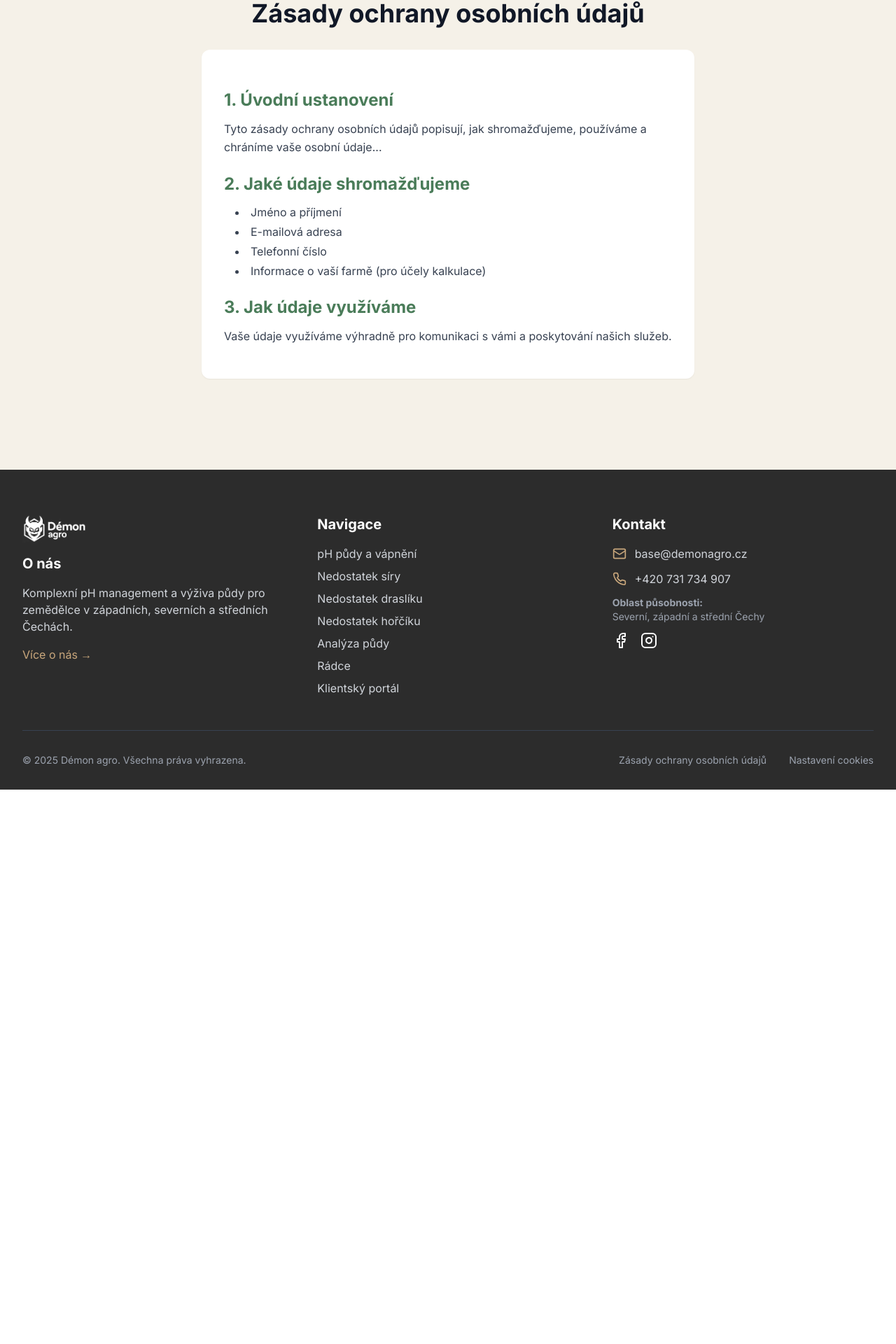
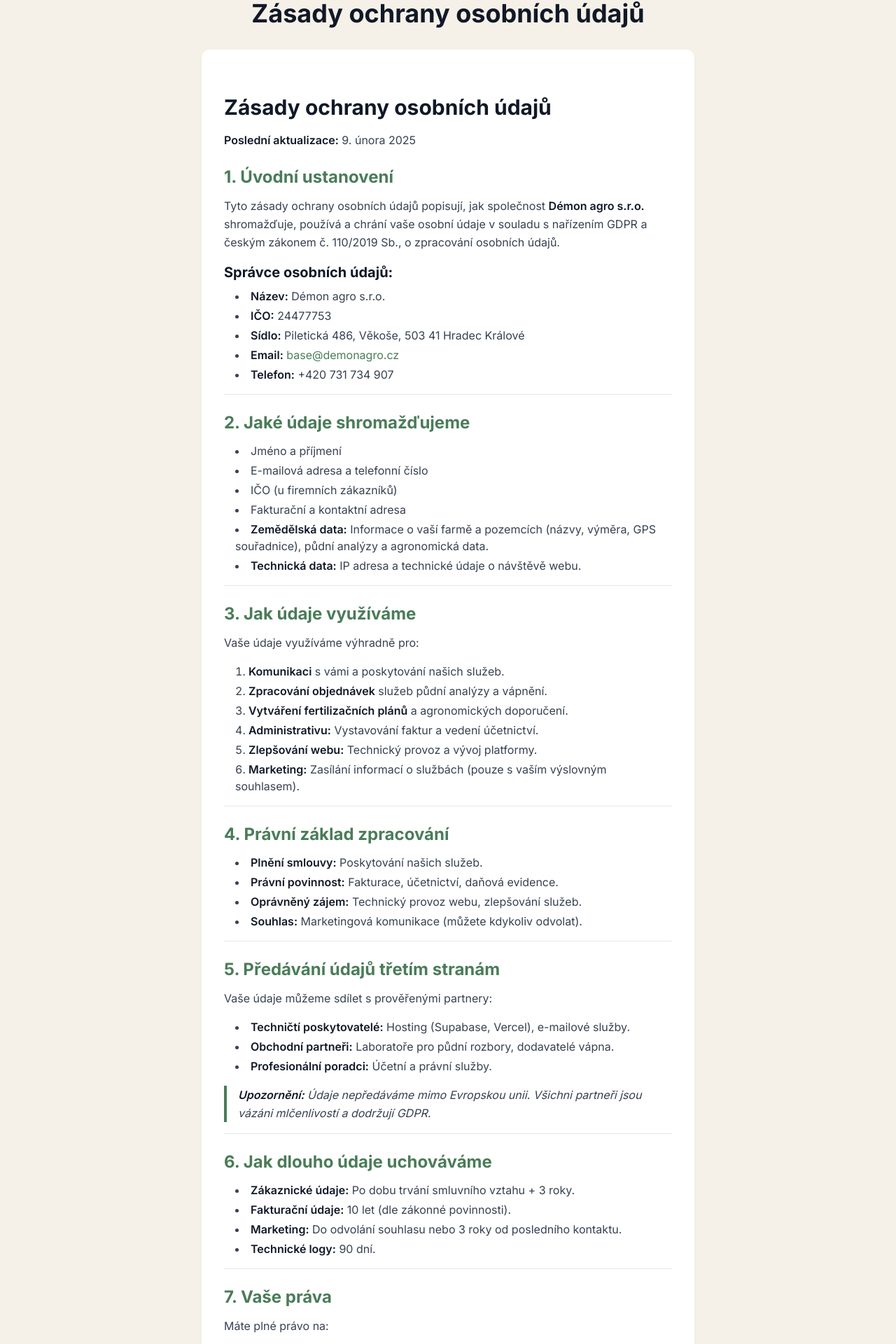
Before and after one commit to pavelbase/demon-agro-web-1.3, a Next.js app in the folder demon-agro/: page /zasady-ochrany-osobnich-udaju in a window 1280 px wide. Shown: the part 225-2145 px from the top of the page at 70% size. Before the commit the page ends 1353 px from the top, so only its background shows below. Built offline with nearby package versions, Linux system fonts and the light colour scheme; no server answers; the database is empty.

Commit message:
Oprava GDPR strĂˇnky - text natvrdo mĂ­sto localStorage (spolehlivĂ© zobrazenĂ­ na produkci)

```diff
--- a/demon-agro/app/(public)/zasady-ochrany-osobnich-udaju/page.tsx
+++ b/demon-agro/app/(public)/zasady-ochrany-osobnich-udaju/page.tsx
@@ -1,30 +1,118 @@
-"use client";
-
-import { useState, useEffect } from "react";
-import { getPageContent, defaultContent } from "@/lib/content";
 import ReactMarkdown from "react-markdown";
 
+const PRIVACY_POLICY_TEXT = `# Zásady ochrany osobních údajů
+**Poslední aktualizace:** 9. února 2025
+
+## 1. Úvodní ustanovení
+Tyto zásady ochrany osobních údajů popisují, jak společnost **Démon agro s.r.o.** shromažďuje, používá a chrání vaše osobní údaje v souladu s nařízením GDPR a českým zákonem č. 110/2019 Sb., o zpracování osobních údajů.
+
+### Správce osobních údajů:
+* **Název:** Démon agro s.r.o.
+* **IČO:** 24477753
+* **Sídlo:** Piletická 486, Věkoše, 503 41 Hradec Králové
+* **Email:** [base@demonagro.cz](mailto:base@demonagro.cz)
+* **Telefon:** +420 731 734 907
+
+---
+
+## 2. Jaké údaje shromažďujeme
+* Jméno a příjmení
+* E-mailová adresa a telefonní číslo
+* IČO (u firemních zákazníků)
+* Fakturační a kontaktní adresa
+* **Zemědělská data:** Informace o vaší farmě a pozemcích (názvy, výměra, GPS souřadnice), půdní analýzy a agronomická data.
+* **Technická data:** IP adresa a technické údaje o návštěvě webu.
+
+---
+
+## 3. Jak údaje využíváme
+Vaše údaje využíváme výhradně pro:
+1.  **Komunikaci** s vámi a poskytování našich služeb.
+2.  **Zpracování objednávek** služeb půdní analýzy a vápnění.
+3.  **Vytváření fertilizačních plánů** a agronomických doporučení.
+4.  **Administrativu:** Vystavování faktur a vedení účetnictví.
+5.  **Zlepšování webu:** Technický provoz a vývoj platformy.
+6.  **Marketing:** Zasílání informací o službách (pouze s vaším výslovným souhlasem).
+
+---
+
+## 4. Právní základ zpracování
+* **Plnění smlouvy:** Poskytování našich služeb.
+* **Právní povinnost:** Fakturace, účetnictví, daňová evidence.
+* **Oprávněný zájem:** Technický provoz webu, zlepšování služeb.
+* **Souhlas:** Marketingová komunikace (můžete kdykoliv odvolat).
+
+---
+
+## 5. Předávání údajů třetím stranám
+Vaše údaje můžeme sdílet s prověřenými partnery:
+* **Techničtí poskytovatelé:** Hosting (Supabase, Vercel), e-mailové služby.
+* **Obchodní partneři:** Laboratoře pro půdní rozbory, dodavatelé vápna.
+* **Profesionální poradci:** Účetní a právní služby.
+
+> **Upozornění:** Údaje nepředáváme mimo Evropskou unii. Všichni partneři jsou vázáni mlčenlivostí a dodržují GDPR.
+
+---
+
+## 6. Jak dlouho údaje uchováváme
+* **Zákaznické údaje:** Po dobu trvání smluvního vztahu + 3 roky.
+* **Fakturační údaje:** 10 let (dle zákonné povinnosti).
+* **Marketing:** Do odvolání souhlasu nebo 3 roky od posledního kontaktu.
+* **Technické logy:** 90 dní.
+
+---
+
+## 7. Vaše práva
+Máte plné právo na:
+* Přístup k osobním údajům a jejich opravu.
+* Výmaz ("právo být zapomenut").
+* Omezení zpracování nebo přenos údajů jinému poskytovateli.
+* Vznesení námitky proti zpracování.
+* Odvolání souhlasu (pokud byl udělen).
+
+Pro uplatnění práv nás kontaktujte na **base@demonagro.cz**. Odpovíme vám nejpozději do 30 dnů.
+
+---
+
+## 8. Cookies
+Používáme cookies pro technické fungování webu (přihlášení, zabezpečení) a analytiku návštěvnosti (pouze s vaším souhlasem). Cookies můžete spravovat v nastavení svého prohlížeče.
+
+---
+
+## 9. Zabezpečení údajů
+Vaše data jsou v bezpečí díky:
+* **Šifrování:** Přenos dat přes HTTPS.
+* **Ochraně:** Bezpečné ukládání hesel a pravidelné zálohy.
+* **Řízení přístupu:** Přístup mají pouze oprávněné osoby.
+
+---
+
+## 10. Automatizované zpracování
+Pro analýzu půdních rozborů využíváme **umělou inteligenci**, která pomáhá vytvářet agronomická doporučení. Konečná rozhodnutí však vždy činíte vy nebo náš agronomický tým.
+
+---
+
+## 11. Stížnosti
+Pokud máte pochybnosti o správnosti zpracování, můžete podat stížnost:
+* **Úřad pro ochranu osobních údajů**
+* Adresa: Pplk. Sochora 27, 170 00 Praha 7
+* Web: [www.uoou.cz](https://www.uoou.cz)
+
+---
+
+## 12. Kontakt a změny
+V případě dotazů nás kontaktujte na:
+* **Email:** [base@demonagro.cz](mailto:base@demonagro.cz)
+* **Adresa:** Piletická 486, Věkoše, 503 41 Hradec Králové
+
+*Tyto zásady můžeme aktualizovat. O podstatných změnách vás budeme informovat e-mailem nebo oznámením na webu.*`;
+
 export default function PrivacyPolicyPage() {
-  const [content, setContent] = useState(defaultContent["privacy-policy"]);
-  const [mounted, setMounted] = useState(false);
-
-  useEffect(() => {
-    setMounted(true);
-    // Explicitly cast to unknown then to the expected type or just use key access if strict typing allows
-    const loadedContent = getPageContent("privacy-policy");
-    // Ensure we have the default structure if something is missing in local storage
-    setContent(loadedContent || defaultContent["privacy-policy"]);
-  }, []);
-
-  if (!mounted) {
-    return null;
-  }
-
   return (
     <div className="min-h-screen bg-[#F5F1E8] pt-32 pb-16">
       <div className="max-w-3xl mx-auto px-4 sm:px-6 lg:px-8">
         <h1 className="text-4xl font-bold text-gray-900 mb-8 text-center">
-          {content.hero_nadpis || "Zásady ochrany osobních údajů"}
+          Zásady ochrany osobních údajů
         </h1>
 
         <div className="bg-white p-8 rounded-xl shadow-sm">
@@ -42,7 +130,7 @@
               blockquote: ({node, ...props}) => <blockquote className="border-l-4 border-[#4A7C59] pl-4 italic my-4 text-gray-600" {...props} />,
             }}
           >
-            {content.privacy_text || ""}
+            {PRIVACY_POLICY_TEXT}
           </ReactMarkdown>
         </div>
       </div>
```
